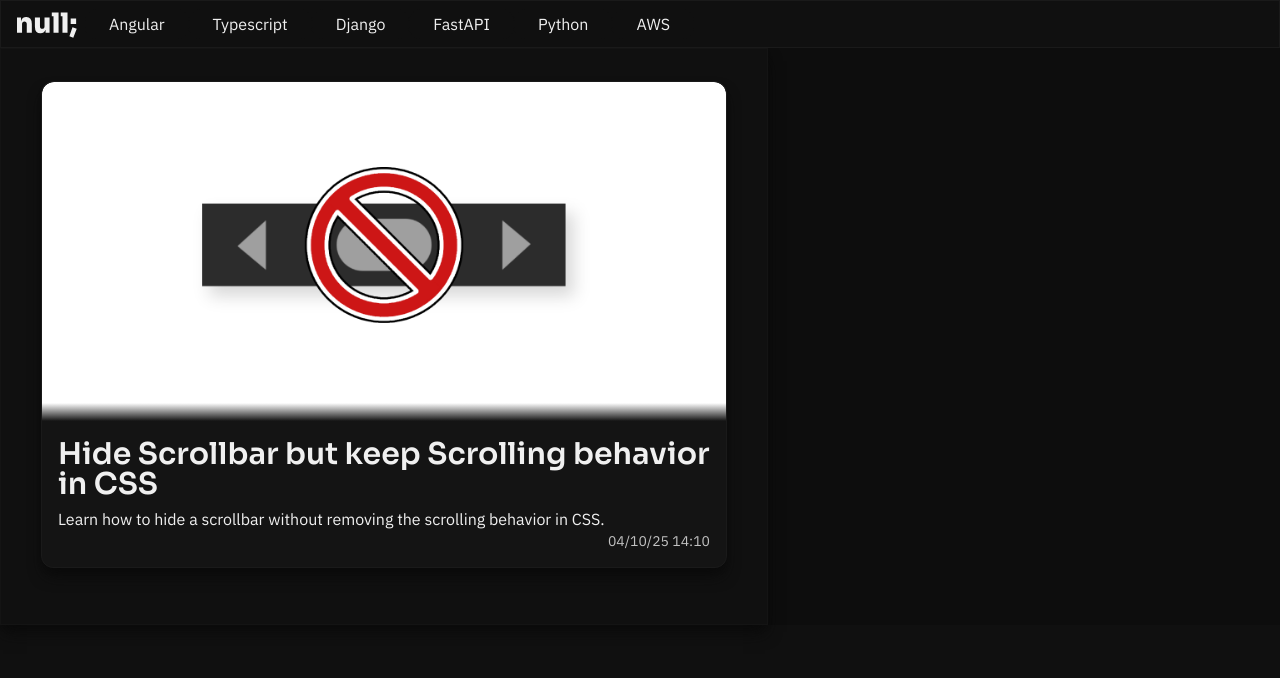
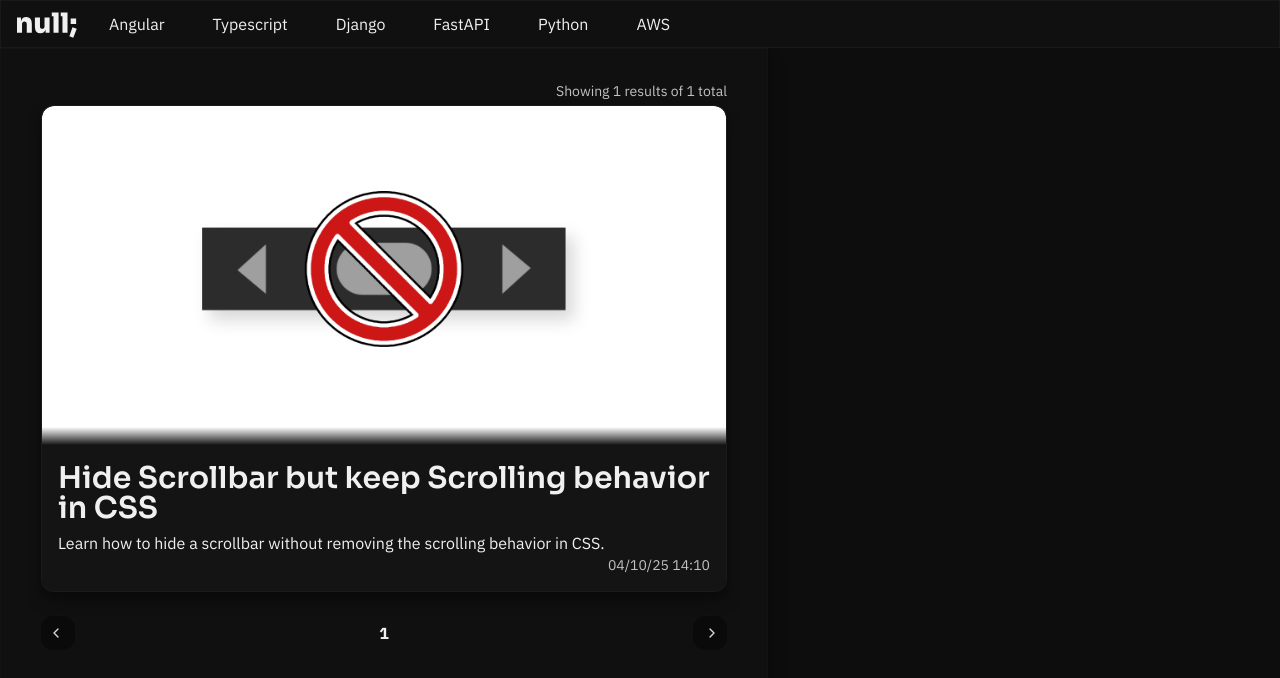
Before and after one commit to iamkorniichuk/blog-frontend, an Angular app: page / in a window 1280 px wide. Shown: the top 678 px of the page. Built offline with nearby package versions, Linux system fonts and the light colour scheme.

Commit message:
feat: add pagination

```diff
--- a/src/app/app.config.ts
+++ b/src/app/app.config.ts
@@ -3,7 +3,7 @@ import {
   provideBrowserGlobalErrorListeners,
   provideZonelessChangeDetection,
 } from '@angular/core';
-import { provideRouter, withComponentInputBinding } from '@angular/router';
+import { provideRouter, withComponentInputBinding, withInMemoryScrolling } from '@angular/router';
 import { provideClientHydration, withEventReplay } from '@angular/platform-browser';
 
 import { routes } from './app.routes';
@@ -12,7 +12,11 @@ export const appConfig: ApplicationConfig = {
   providers: [
     provideBrowserGlobalErrorListeners(),
     provideZonelessChangeDetection(),
-    provideRouter(routes, withComponentInputBinding()),
+    provideRouter(
+      routes,
+      withComponentInputBinding(),
+      withInMemoryScrolling({ scrollPositionRestoration: 'top', anchorScrolling: 'enabled' }),
+    ),
     provideClientHydration(withEventReplay()),
   ],
 };
--- a/src/app/pages/tutorial-list-page/tutorial-list-page.html
+++ b/src/app/pages/tutorial-list-page/tutorial-list-page.html
@@ -1,4 +1,7 @@
 <ng-template #tutorialsList>
+  <div class="meta mb-1 w-full text-end">
+    Showing {{ tutorials().length }} results of {{ allTutorialsLength }} total
+  </div>
   @for (obj of tutorials(); track obj.id) {
     <a [routerLink]="obj.id">
       <div class="card w-full mt-0">
@@ -14,9 +17,49 @@
       </div>
     </a>
   }
-  @if (!areAllTutorialsLoaded()) {
-    <button class="btn btn-primary w-full" (click)="loadTutorials()">Load more</button>
-  }
+  <div class="flex flex-row justify-between w-full">
+    @if (currentPage === 1) {
+      <span class="btn btn-primary btn-icon btn-disabled"
+        ><app-arrow-icon class="rotate-90"
+      /></span>
+    } @else {
+      <a
+        class="btn btn-primary btn-icon"
+        [routerLink]="[]"
+        [queryParams]="{ page: currentPage - 1 }"
+        queryParamsHandling="merge"
+        ><app-arrow-icon class="rotate-90"
+      /></a>
+    }
+    @for (page of pageNumbers; track $index) {
+      @if (page === null) {
+        <span class="btn btn-secondary btn-icon btn-disabled">...</span>
+      } @else if (page === currentPage) {
+        <span class="btn btn-secondary btn-icon font-bold">{{ page }}</span>
+      } @else {
+        <a
+          class="btn btn-secondary btn-icon"
+          [routerLink]="[]"
+          [queryParams]="{ page: page }"
+          queryParamsHandling="merge"
+          >{{ page }}</a
+        >
+      }
+    }
+    @if (currentPage === totalPages) {
+      <span class="btn btn-primary btn-icon btn-disabled"
+        ><app-arrow-icon class="-rotate-90"
+      /></span>
+    } @else {
+      <a
+        class="btn btn-primary btn-icon"
+        [routerLink]="[]"
+        [queryParams]="{ page: currentPage + 1 }"
+        queryParamsHandling="merge"
+        ><app-arrow-icon class="-rotate-90"
+      /></a>
+    }
+  </div>
 </ng-template>
 
 <ng-template #phonePageTemplate>
--- a/src/app/pages/tutorial-list-page/tutorial-list-page.ts
+++ b/src/app/pages/tutorial-list-page/tutorial-list-page.ts
@@ -1,37 +1,80 @@
 import { Component, inject, OnInit, signal } from '@angular/core';
 import { DatePipe, NgTemplateOutlet } from '@angular/common';
-import { RouterLink } from '@angular/router';
+import { ActivatedRoute, RouterLink } from '@angular/router';
+import { Meta } from '@angular/platform-browser';
 
-import { PageFilter, Tutorial, TutorialApiService } from '../../services/tutorial-api';
+import { Tutorial, TutorialApiService } from '../../services/tutorial-api';
 import { ContentPageComponent } from '../../components/content-page/content-page';
 import { GradientOverlayComponent } from '../../components/gradient-overlay/gradient-overlay';
+import { ArrowIconComponent } from '../../components/icons/arrow-icon';
 
 @Component({
   selector: 'app-tutorial-list-page',
-  imports: [ContentPageComponent, NgTemplateOutlet, DatePipe, RouterLink, GradientOverlayComponent],
+  imports: [
+    ContentPageComponent,
+    NgTemplateOutlet,
+    DatePipe,
+    RouterLink,
+    GradientOverlayComponent,
+    ArrowIconComponent,
+  ],
   templateUrl: './tutorial-list-page.html',
 })
 export class TutorialListPageComponent implements OnInit {
   private tutorialApiService = inject(TutorialApiService);
+  private route = inject(ActivatedRoute);
+  private metaService = inject(Meta);
   tutorials = signal<Tutorial[]>([]);
-  private pageStart = 0;
-  private pageSize = 10;
-  areAllTutorialsLoaded = signal<boolean>(false);
+  allTutorialsLength!: number;
+  pageSize = 10;
+  currentPage!: number;
+  totalPages!: number;
 
   async ngOnInit() {
-    await this.loadTutorials();
+    this.allTutorialsLength = await this.tutorialApiService.readLength();
+    this.totalPages = Math.ceil(this.allTutorialsLength / this.pageSize);
+
+    this.route.queryParamMap.subscribe(async (params) => {
+      const page = Number(params.get('page')) || 1;
+      this.currentPage = Math.min(Math.max(page, 1), this.totalPages);
+
+      this.setTags(this.currentPage);
+      await this.loadPage(this.currentPage);
+    });
   }
 
-  async loadTutorials() {
-    if (this.areAllTutorialsLoaded()) return;
+  async loadPage(page: number) {
+    const start = (page - 1) * this.pageSize;
+    const end = start + this.pageSize;
+    const newTutorials = await this.tutorialApiService.readAll({ start, end });
+    this.tutorials.set(newTutorials);
+  }
 
-    const pageEnd = this.pageStart + this.pageSize;
-    const page: PageFilter = { start: this.pageStart, end: pageEnd };
-    const newTutorials = await this.tutorialApiService.readAll(page);
-    this.tutorials.update((current) => [...current, ...newTutorials]);
-    this.pageStart = pageEnd;
+  private setTags(page: number) {
+    this.metaService.removeTag("rel='prev'");
+    this.metaService.removeTag("rel='next'");
 
-    const length = await this.tutorialApiService.readLength();
-    this.areAllTutorialsLoaded.set(pageEnd >= length);
+    if (page > 1) this.metaService.addTag({ rel: 'prev', href: `/tutorials?page=${page - 1}` });
+
+    if (page < this.totalPages)
+      this.metaService.addTag({ rel: 'next', href: `/tutorials?page=${page + 1}` });
+  }
+
+  get pageNumbers() {
+    const neighbors = 2;
+    const pages: (number | null)[] = [1];
+
+    const start = Math.max(2, this.currentPage - neighbors);
+    const end = Math.min(this.totalPages - 1, this.currentPage + neighbors);
+
+    if (start > 2) pages.push(null);
+
+    for (let i = start; i <= end; i++) pages.push(i);
+
+    if (end < this.totalPages - 1) pages.push(null);
+
+    if (this.totalPages > 1) pages.push(this.totalPages);
+
+    return pages;
   }
 }
--- a/src/styles/components/buttons.css
+++ b/src/styles/components/buttons.css
@@ -4,7 +4,12 @@
     @apply flex flex-row gap-2 items-center justify-center;
     @apply truncate;
     @apply hover:cursor-pointer active:cursor-pointer;
-    @apply disabled:hover:cursor-auto disabled:active:cursor-auto;
+
+    &:disabled,
+    &.btn-disabled,
+    &[aria-disabled='true'] {
+      @apply hover:cursor-default active:cursor-default pointer-events-none;
+    }
 
     svg {
       @apply stroke-current fill-none;
@@ -30,9 +35,13 @@
     @apply active:bg-[color:var(--color-accent,var(--color-surface-accent))];
     @apply active:text-text-extra-accent;
 
-    @apply disabled:border-[color:var(--color-extra-muted,var(--color-surface-extra-muted))];
-    @apply disabled:bg-[color:var(--color-extra-muted,var(--color-surface-extra-muted))];
-    @apply disabled:text-text-muted;
+    &:disabled,
+    &.btn-disabled,
+    &[aria-disabled='true'] {
+      @apply border-[color:var(--color-extra-muted,var(--color-surface-extra-muted))];
+      @apply bg-[color:var(--color-extra-muted,var(--color-surface-extra-muted))];
+      @apply text-text-muted;
+    }
   }
 
   .btn-secondary {
@@ -44,7 +53,11 @@
     @apply hover:text-[color:var(--color-accent,var(--color-text-accent))];
     @apply active:text-[color:var(--color-extra-accent,var(--color-text-extra-accent))];
 
-    @apply disabled:text-[color:var(--color-muted,var(--color-text-muted))];
-    @apply disabled:hover:bg-surface disabled:active:bg-surface;
+    &:disabled,
+    &.btn-disabled,
+    &[aria-disabled='true'] {
+      @apply text-[color:var(--color-muted,var(--color-text-muted))];
+      @apply hover:bg-surface active:bg-surface;
+    }
   }
 }
```
